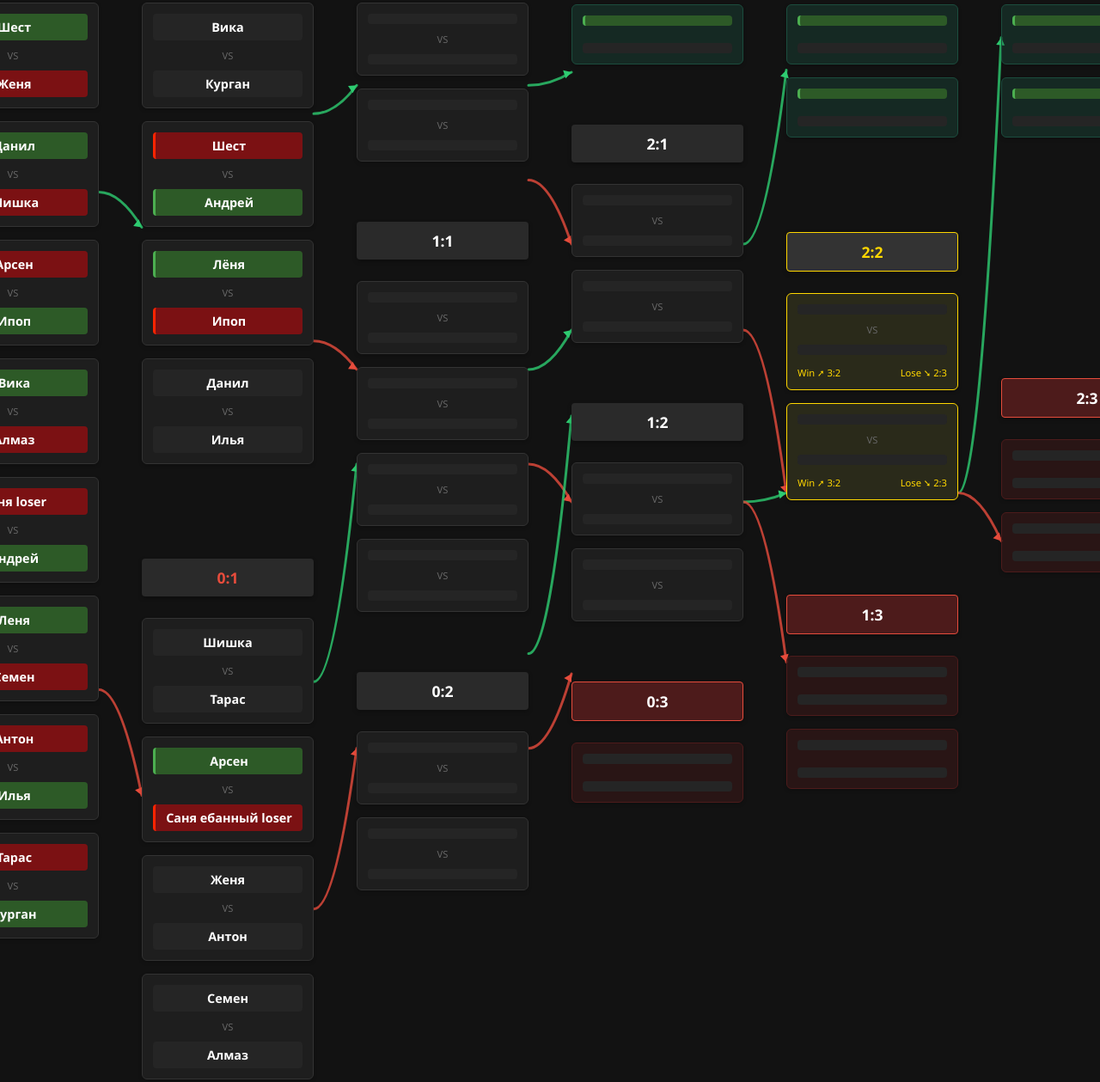
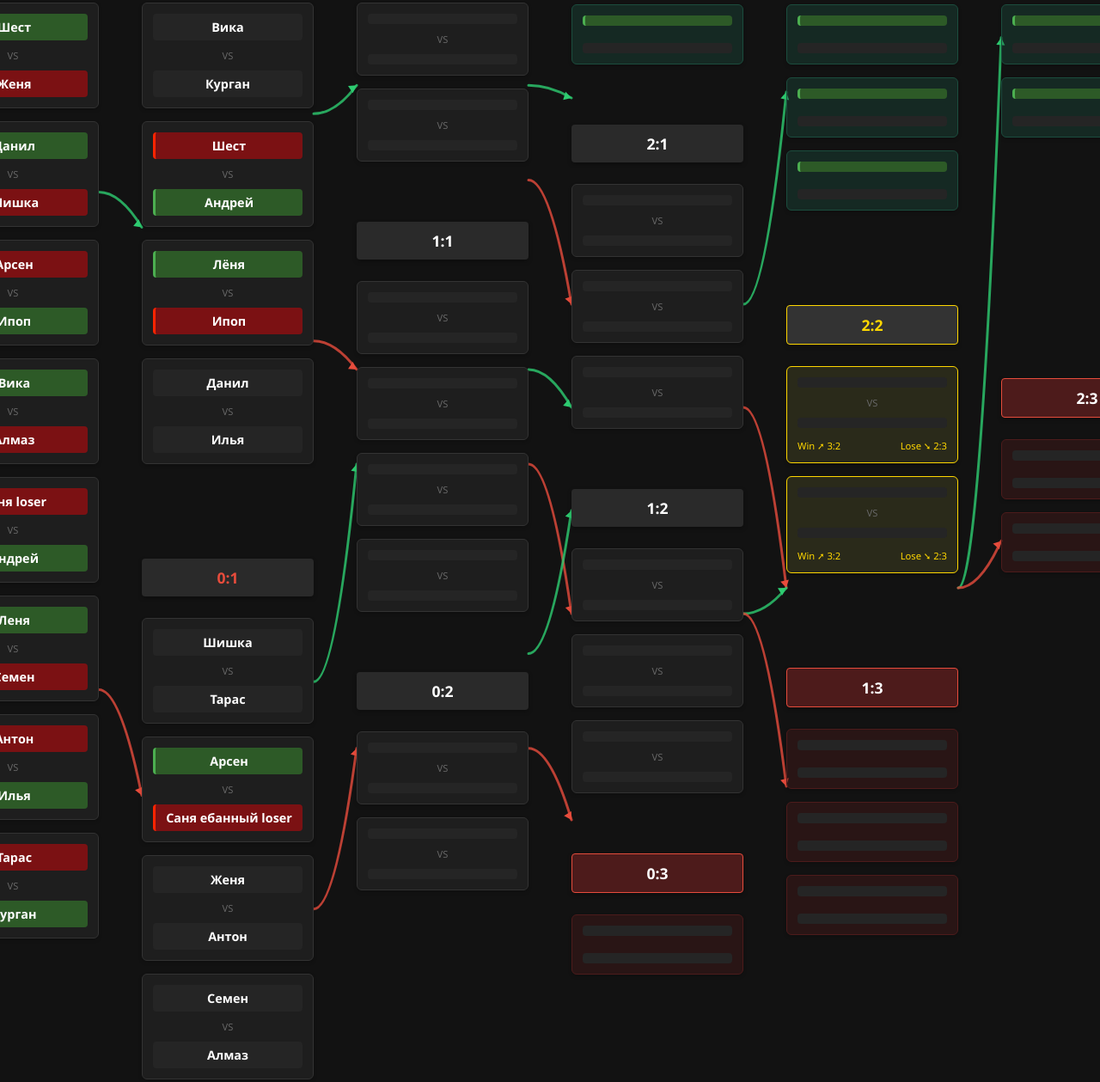
Before and after one commit to Zeratul56/AI-Tool-Hub, a plain HTML site: page index.html in a window 1280 px wide. Shown: the part 126-1385 px from the top of the page at 86% size. Drawn offline with Linux system fonts and the light colour scheme.

Commit message:
index.html

```diff
--- a/index.html
+++ b/index.html
@@ -301,11 +301,14 @@
             <div class="column-header">2:1</div>
             <div class="match-card"><div class="team">   </div><div class="vs">VS</div><div class="team">   </div></div>
             <div class="match-card"><div class="team">  </div><div class="vs">VS</div><div class="team">   </div></div>
+            <div class="match-card"><div class="team">  </div><div class="vs">VS</div><div class="team">   </div></div>
+
 
             <div class="spacer"></div>
 
             <div class="column-header">1:2</div>
             <div class="match-card"><div class="team">   </div><div class="vs">VS</div><div class="team">    </div></div>
+            <div class="match-card"><div class="team">    </div><div class="vs">VS</div><div class="team">   </div></div>
             <div class="match-card"><div class="team">    </div><div class="vs">VS</div><div class="team">   </div></div>
 
             <div class="spacer"></div>
@@ -318,6 +321,7 @@
         <div class="column" id="col-4">
             <div class="column-header header-green">3:1</div>
             <div class="match-card zone-qualified"><div class="team winner">    </div><div class="vs"></div><div class="team">  </div></div>
+            <div class="match-card zone-qualified"><div class="team winner">    </div><div class="vs"></div><div class="team">    </div></div>
             <div class="match-card zone-qualified"><div class="team winner">    </div><div class="vs"></div><div class="team">    </div></div>
 
             <div class="spacer-large"></div>
@@ -346,6 +350,7 @@
 
             <div class="column-header header-red">1:3</div>
             <div class="match-card zone-eliminated"><div class="team"> </div><div class="vs"></div><div class="team">  </div></div>
+            <div class="match-card zone-eliminated"><div class="team">  </div><div class="vs"></div><div class="team">  </div></div>
             <div class="match-card zone-eliminated"><div class="team">  </div><div class="vs"></div><div class="team">  </div></div>
         </div>
 
```
